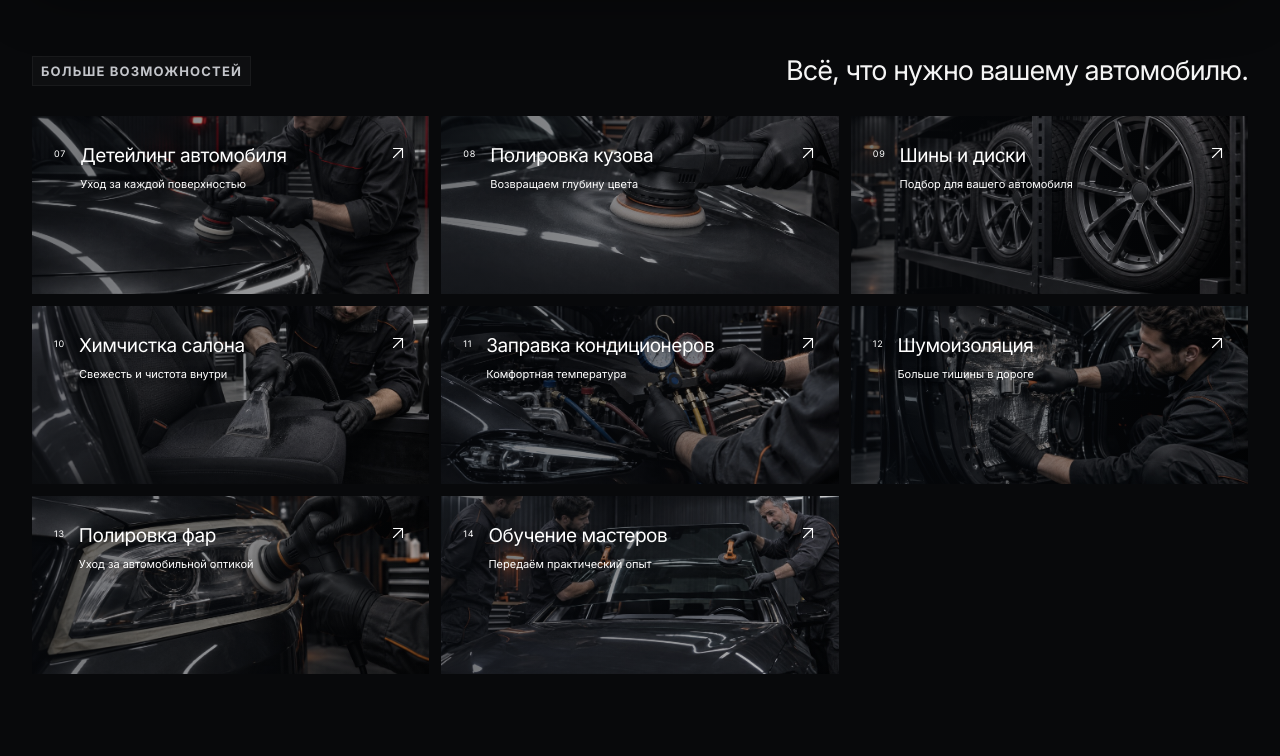
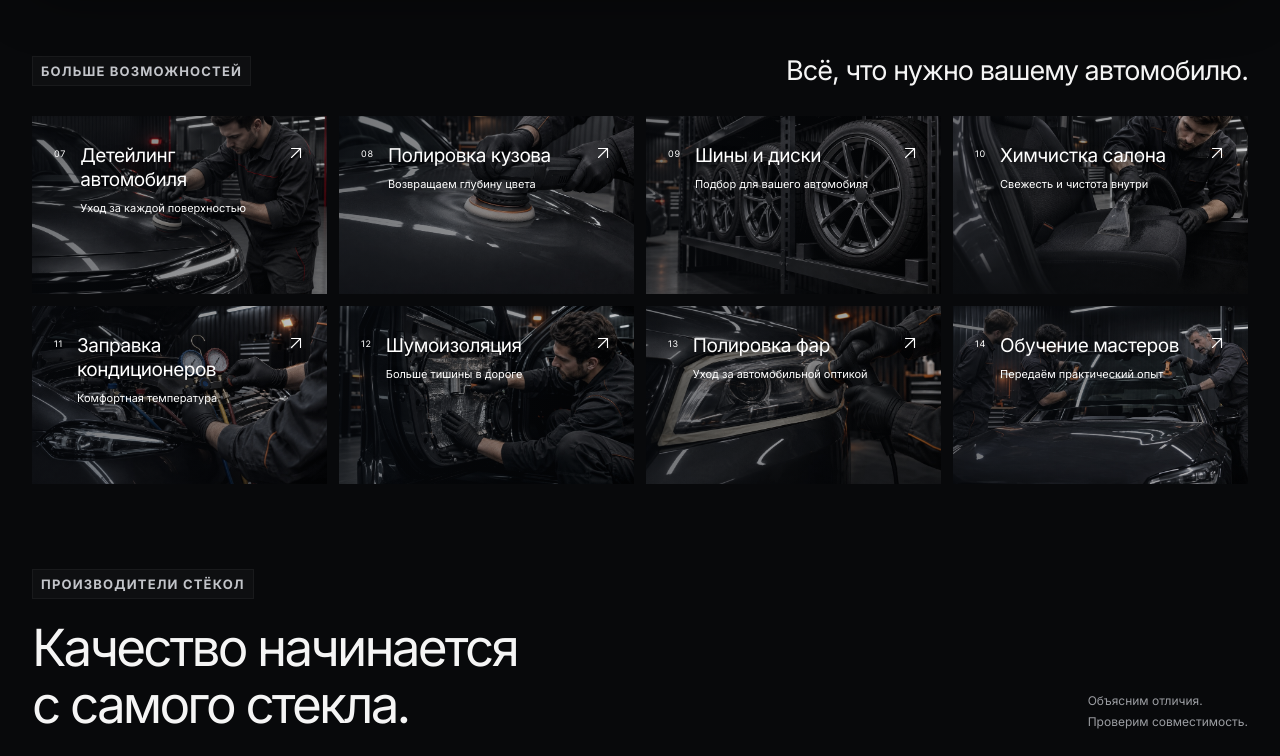
Before and after one commit to lprchns-Alex/autosteklo-xl, a plain HTML site: page v3.2/index.html in a window 1280 px wide. Shown: the part 5450-6206 px from the top of the page. Drawn offline with Linux system fonts and the light colour scheme.

Commit message:
Arrange additional service cards in four columns

```diff
--- a/v3.2/index.html
+++ b/v3.2/index.html
@@ -9,7 +9,7 @@
   <link rel="preconnect" href="https://fonts.googleapis.com"><link rel="preconnect" href="https://fonts.gstatic.com" crossorigin>
   <link href="https://fonts.googleapis.com/css2?family=Inter:wght@400;500;600;700;800&display=swap" rel="stylesheet">
   <link rel="stylesheet" href="base.css?v=20261109-equal-actions1"><link rel="stylesheet" href="styles.css?v=20261107-equal1"><link rel="stylesheet" href="motion.css?v=20261107-no-glint1"><link rel="stylesheet" href="hero-layout.css?v=20261109-contacts-stack3"><link rel="stylesheet" href="brands.css?v=20261109-color3"><link rel="stylesheet" href="bitstop.css?v=20261107-equal1"><link rel="stylesheet" href="theme-light.css?v=20261109-theme2"><link rel="stylesheet" href="theme-controls.css?v=20261107-theme1"><link rel="stylesheet" href="footer-identity.css?v=20261109-xl1"><link rel="stylesheet" href="card-states.css?v=20261109-cards-gap3"><script src="app.js?v=separate-glass-services" defer></script><script src="motion.js?v=20261107-reveal1" defer></script>
-<link rel="stylesheet" href="revision.css?v=nav-underline">
+<link rel="stylesheet" href="revision.css?v=service-grid-four">
 </head>
 <body>
 <a href="#main" class="skip">Перейти к содержанию</a>
--- a/v3.2/revision.css
+++ b/v3.2/revision.css
@@ -93,3 +93,19 @@
 @media (prefers-reduced-motion: reduce) {
   .desktop-nav > :is(a, button)::after { transition: none; }
 }
+
+@media (width > 900px) {
+  #service-list {
+    grid-template-columns: repeat(4, minmax(0, 1fr));
+  }
+
+  #service-list .service-copy {
+    overflow-wrap: anywhere;
+  }
+}
+
+@media (900px < width <= 1100px) {
+  #service-list .service-item {
+    gap: 10px;
+  }
+}
```
